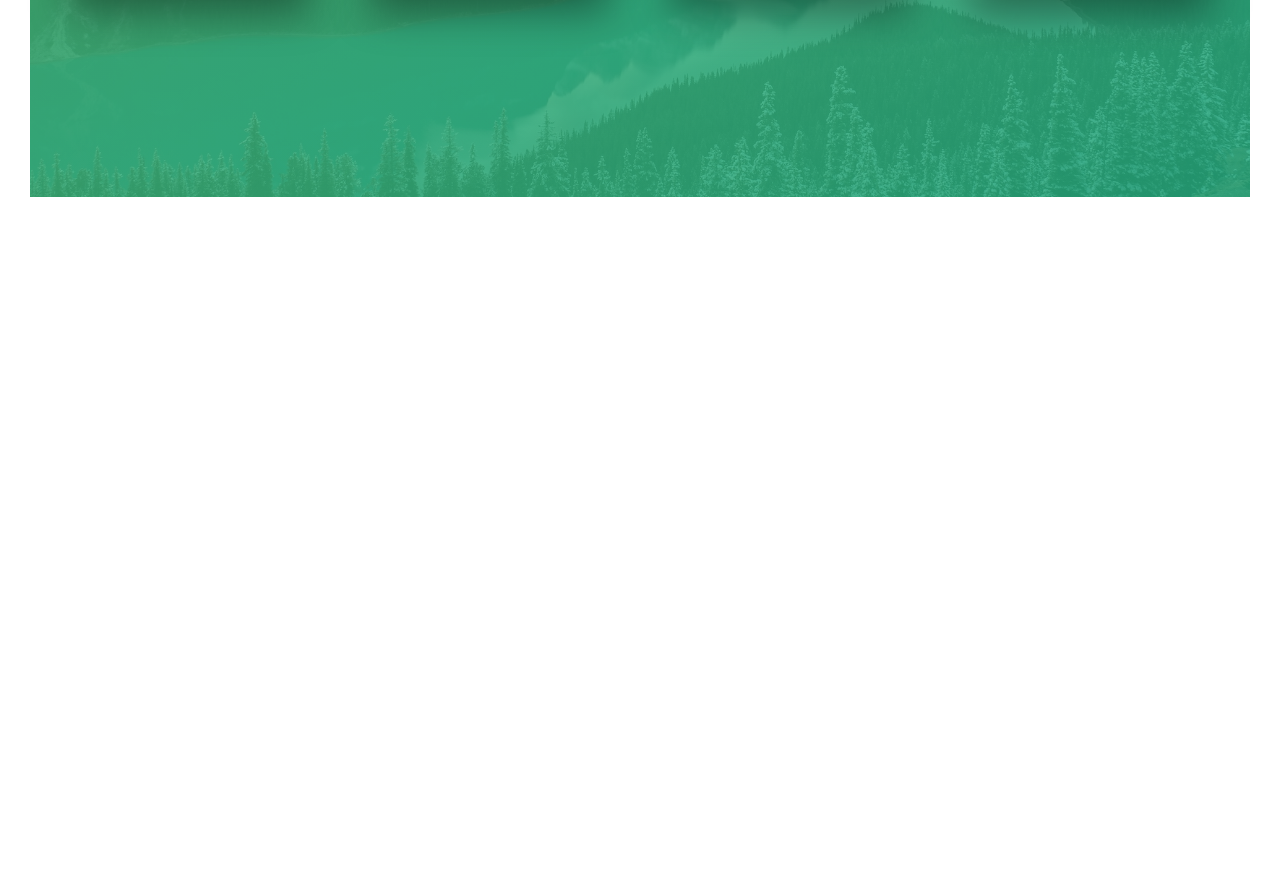
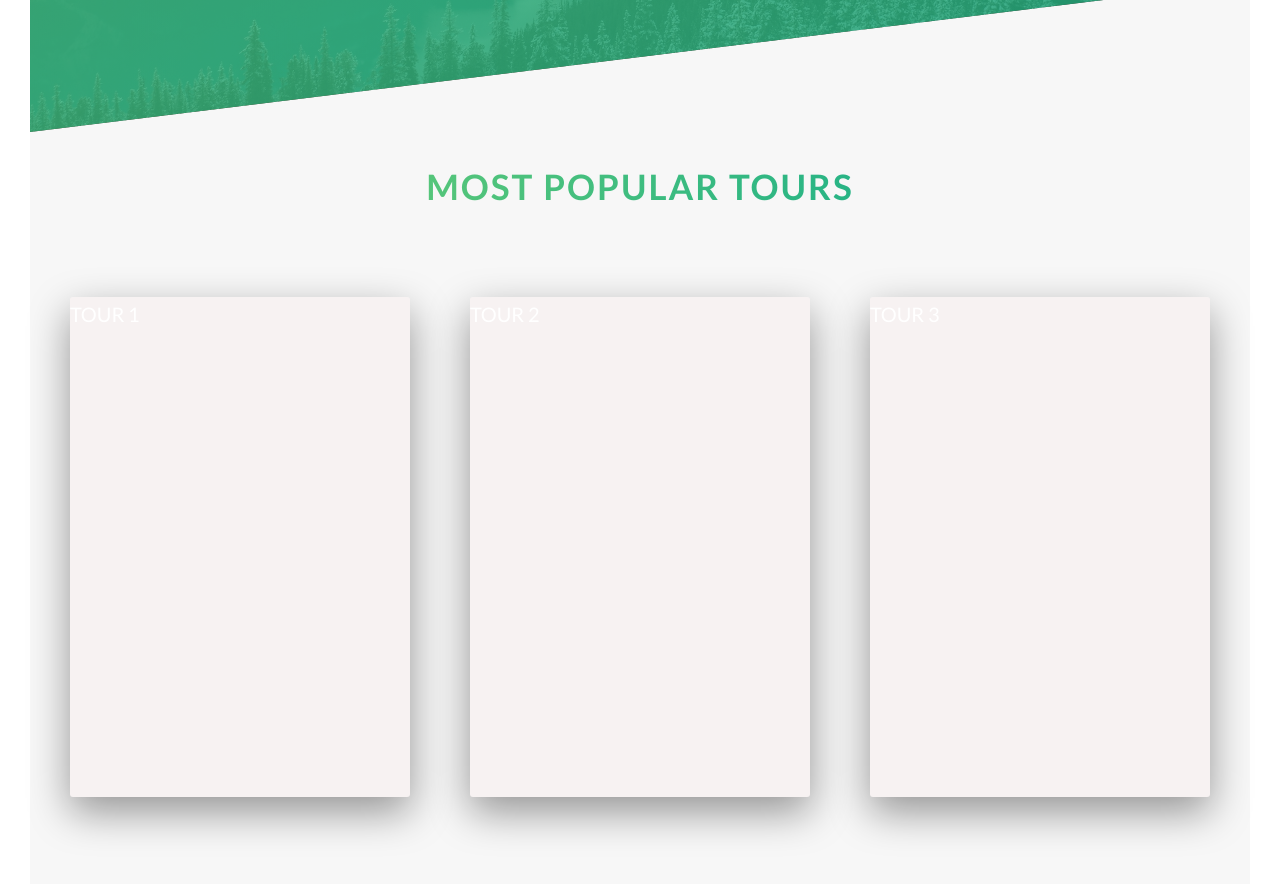
Before and after one commit to Rysley/natours, a website: page index.html in a window 1280 px wide. Shown: the part 2110-2994 px from the top of the page. Before the commit the page ends 2337 px from the top, so only its background shows below. Drawn offline with Linux system fonts and the light colour scheme.

Commit message:
card components added

```diff
--- a/index.html
+++ b/index.html
@@ -130,6 +130,37 @@
           </div>
         </div>
       </section>
+      <section class="section-tours">
+        <div class="u-center-text u-margin-bottom-big">
+          <h2 class="heading-secondary">Most Popular Tours</h2>
+        </div>
+        <div class="row">
+          <div class="col-1-of-3">
+            <div class="card">
+              <div class="card__side card__side--front">TOUR 1</div>
+              <div class="card__side card__side--back card__side--back-1">
+                TOUR 1
+              </div>
+            </div>
+          </div>
+          <div class="col-1-of-3">
+            <div class="card">
+              <div class="card__side card__side--front">TOUR 2</div>
+              <div class="card__side card__side--back card__side--back-2">
+                TOUR 1
+              </div>
+            </div>
+          </div>
+          <div class="col-1-of-3">
+            <div class="card">
+              <div class="card__side card__side--front">TOUR 3</div>
+              <div class="card__side card__side--back card__side--back-3">
+                TOUR 1
+              </div>
+            </div>
+          </div>
+        </div>
+      </section>
     </main>
     <!--
     <section class="grid-test">
--- a/sass/abstracts/_variables.scss
+++ b/sass/abstracts/_variables.scss
@@ -2,6 +2,13 @@
 $color-primary: #7ed56f;
 $color-primary-light: #55c57a;
 $color-primary-dark: #28b485;
+
+$color-secondary-light: #ffb900;
+$color-secondary-dark: #ff7730;
+
+$color-tertiary-light: #2998ff;
+$color-tertiary-dark: #5643fa;
+
 $color-gray-dark: #777;
 $color-gray-light-1: #f7f7f7;
 $color-black: black;
--- /dev/null
+++ b/sass/components/_card.scss
@@ -0,0 +1,62 @@
+.card {
+  perspective: 150rem;
+  position: relative;
+  height: 50rem;
+  -moz-perspective: 150rem;
+
+  &__side {
+    background-color: orangered;
+    color: white;
+    font-size: 2rem;
+    height: 50rem;
+    transition: all 8s ease;
+    position: absolute;
+    top: 0;
+    left: 0;
+    width: 100%;
+    backface-visibility: hidden;
+    border-radius: 3px;
+    box-shadow: $shadow-large;
+
+    &--front {
+      background-color: $color-white;
+    }
+
+    &--back {
+      background-color: green;
+      transform: rotateY(-180deg);
+
+      &-1 {
+        background-image: linear-gradient(
+          to right bottom,
+          $color-secondary-light,
+          $color-secondary-dark
+        );
+      }
+
+      &-2 {
+        background-image: linear-gradient(
+          to right bottom,
+          $color-tertiary-light,
+          $color-tertiary-dark
+        );
+      }
+
+      &-3 {
+        background-image: linear-gradient(
+          to right bottom,
+          $color-primary-light,
+          $color-primary-dark
+        );
+      }
+    }
+  }
+
+  &:hover &__side--front {
+    transform: rotateY(180deg);
+  }
+
+  &:hover &__side--back {
+    transform: rotateY(0);
+  }
+}
--- a/sass/main.scss
+++ b/sass/main.scss
@@ -10,7 +10,7 @@
 @import "./components/btn";
 @import "./components/composition";
 @import "./components/feature-box";
-
+@import "./components/card";
 @import "./pages/home";
 
 @import "./layout/header";
--- a/sass/pages/_home.scss
+++ b/sass/pages/_home.scss
@@ -13,4 +13,16 @@
     ),
     url("../../img/nat-4.jpg");
   background-size: cover;
+  margin-top: -14rem;
+
+  transform: skewY(-7deg);
+  & > * {
+    transform: skewY(7deg);
+  }
 }
+
+.section-tours {
+  background-color: $color-gray-light-1;
+  padding: 25rem 0 50rem 0;
+  margin-top: -15rem;
+}
```
Also changed, not shown: css/style.css.
